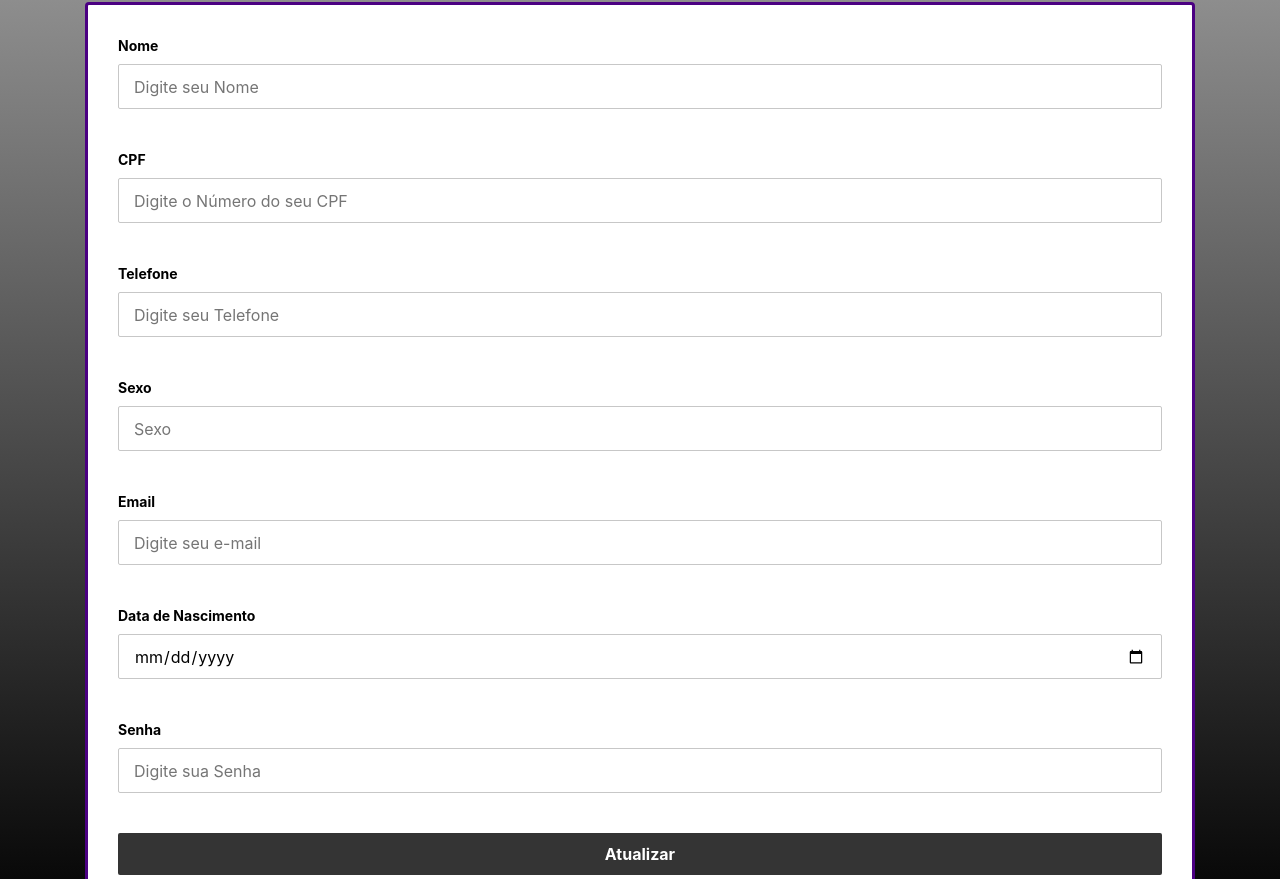
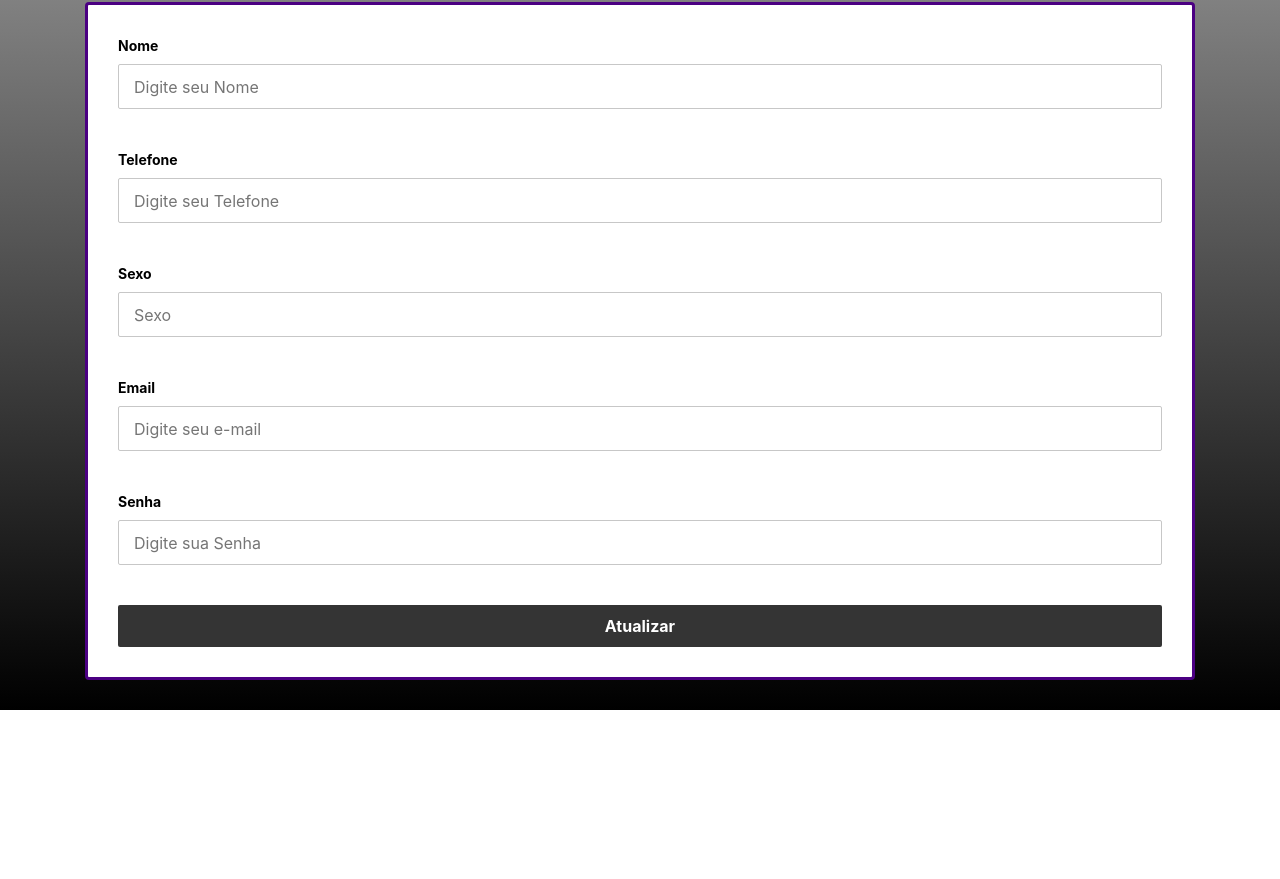
Before and after one commit to marcelomeack/pfc-frontend, a React (Create React App) app: page /EdCliente/1/1 in a window 1280 px wide. Shown: the part 418-1297 px from the top of the page. After the commit the page ends 1128 px from the top, so only its background shows below. Built offline with nearby package versions, Linux system fonts and the light colour scheme; the HTML template or start-up script is replaced by a standard one.

Commit message:
feat: updated update client method

```diff
--- a/src/pages/EdCliente/index.js
+++ b/src/pages/EdCliente/index.js
@@ -20,11 +20,9 @@ export default function New({ history, match }) {
 
     const data = {
       nome,
-      cpf,
       telefone,
       sexo,
       email,
-      dataNascimento,
       senha
     };
 
@@ -44,15 +42,6 @@ export default function New({ history, match }) {
         value={nome}
         required
         onChange={event => setNome(event.target.value)}
-      />
-      <label htmlFor="cpf"> CPF </label>
-      <input
-        type="cpf"
-        id="cpf"
-        placeholder="Digite o Número do seu CPF"
-        value={cpf}
-        required
-        onChange={event => setCpf(event.target.value)}
       />
       <label htmlFor="telefone">Telefone</label>
       <input
@@ -79,15 +68,6 @@ export default function New({ history, match }) {
         required
         onChange={event => setEmail(event.target.value)}
       />
-      <label htmlFor="dataNascimento">Data de Nascimento</label>
-      <input
-        type="date"
-        id="dataNascimento"
-        placeholder="Coloque sua Data de Nascimento"
-        value={dataNascimento}
-        required
-        onChange={event => setDataNascimento(event.target.value)}
-      />
       <label htmlFor="senha">Senha</label>
       <input
         type="password"
--- a/src/pages/EdDados/index.js
+++ b/src/pages/EdDados/index.js
@@ -18,11 +18,9 @@ export default function New({ history, match }) {
 
     const data = {
       nome,
-      cpf,
       telefone,
       sexo,
       email,
-      dataNascimento,
       senha
     };
 
@@ -40,15 +38,6 @@ export default function New({ history, match }) {
         value={nome}
         required
         onChange={event => setNome(event.target.value)}
-      />
-      <label htmlFor="cpf"> CPF </label>
-      <input
-        type="cpf"
-        id="cpf"
-        placeholder="Digite o Número do seu CPF"
-        value={cpf}
-        required
-        onChange={event => setCpf(event.target.value)}
       />
       <label htmlFor="telefone">Telefone</label>
       <input
@@ -75,15 +64,6 @@ export default function New({ history, match }) {
         required
         onChange={event => setEmail(event.target.value)}
       />
-      <label htmlFor="dataNascimento">Data de Nascimento</label>
-      <input
-        type="date"
-        id="dataNascimento"
-        placeholder="Coloque sua Data de Nascimento"
-        value={dataNascimento}
-        required
-        onChange={event => setDataNascimento(event.target.value)}
-      />
       <label htmlFor="senha">Senha</label>
       <input
         type="password"
```
